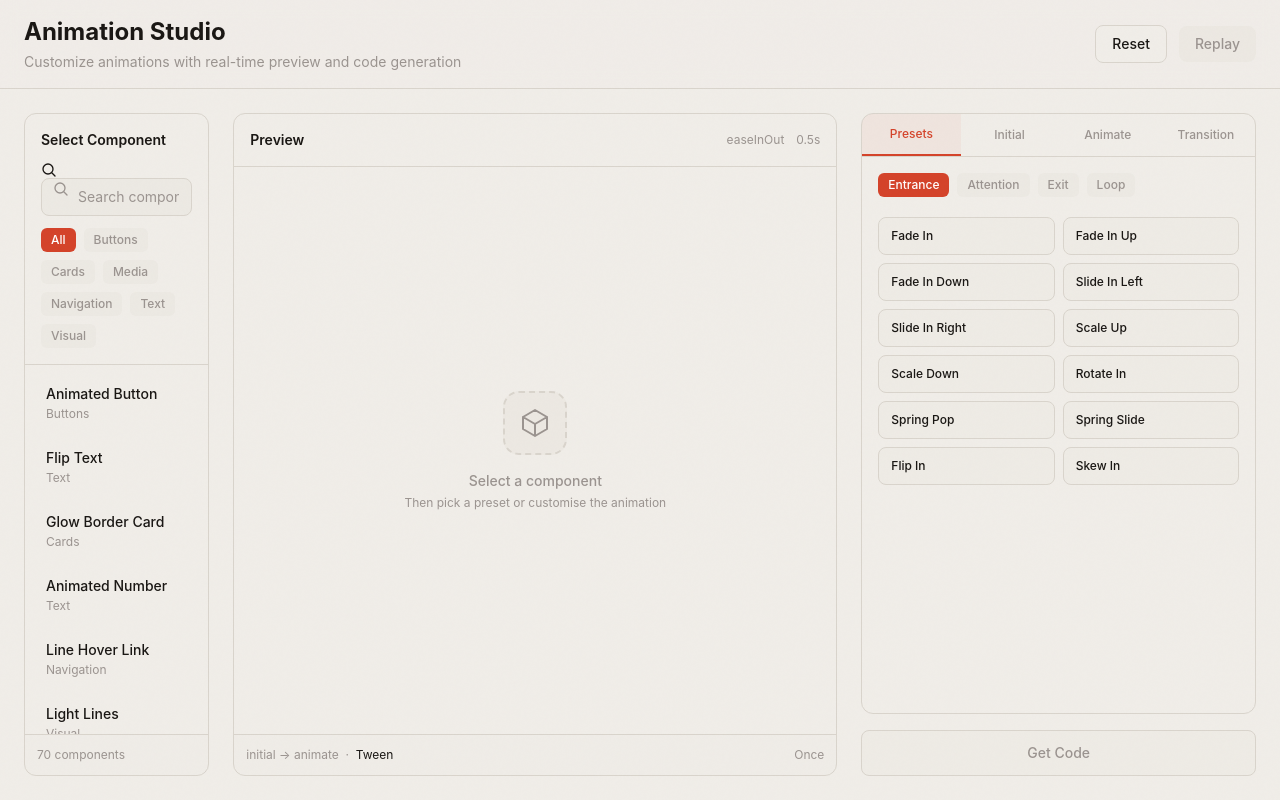
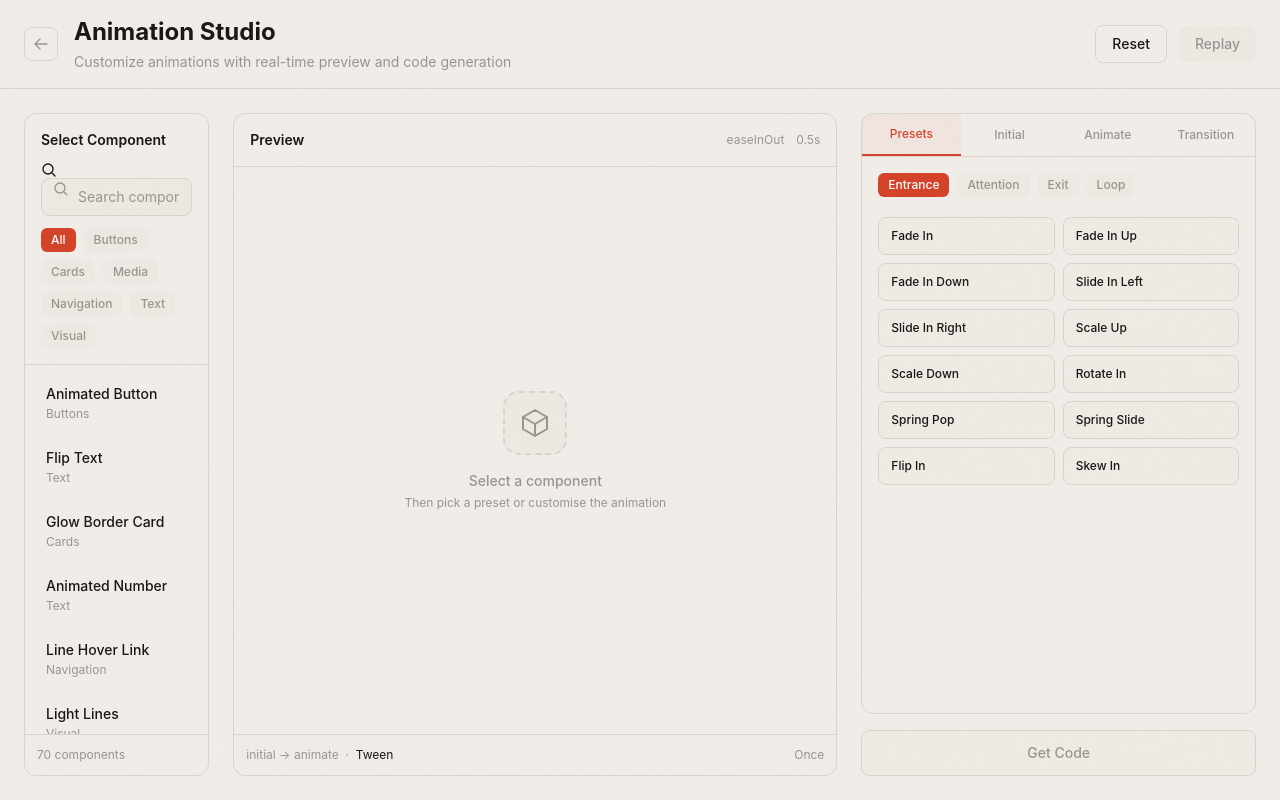
Before and after one commit to sushanttverma/Praxys-UI, a Next.js app: page /studio in a window 1280 px wide. Built offline with nearby package versions, Linux system fonts and the light colour scheme; a web font is replaced by a local one.

Commit message:
fix: add back button to Animation Studio header
Added a left-arrow back button that links to the homepage,
matching the existing design system with border and hover states.

```diff
--- a/app/studio/AnimationStudio.tsx
+++ b/app/studio/AnimationStudio.tsx
@@ -1,6 +1,7 @@
 'use client'
 
 import { useState, useMemo, useCallback } from 'react'
+import Link from 'next/link'
 import { AnimatePresence } from 'framer-motion'
 import { cn } from '@/lib/utils'
 import { getAllComponents } from '@/lib/registry'
@@ -148,11 +149,22 @@ export default function AnimationStudio() {
       <header className="border-b border-border bg-obsidian/95 backdrop-blur-sm flex-shrink-0">
         <div className="mx-auto max-w-[1800px] px-6 py-4">
           <div className="flex items-center justify-between">
-            <div>
-              <h1 className="text-2xl font-bold text-chalk">Animation Studio</h1>
-              <p className="text-sm text-text-faint mt-1">
-                Customize animations with real-time preview and code generation
-              </p>
+            <div className="flex items-center gap-4">
+              <Link
+                href="/"
+                className="p-2 rounded-lg border border-border bg-obsidian text-text-faint hover:text-chalk hover:bg-border/20 transition-colors"
+                aria-label="Back to home"
+              >
+                <svg xmlns="http://www.w3.org/2000/svg" fill="none" viewBox="0 0 24 24" strokeWidth={2} stroke="currentColor" className="w-4 h-4">
+                  <path strokeLinecap="round" strokeLinejoin="round" d="M10.5 19.5L3 12m0 0l7.5-7.5M3 12h18" />
+                </svg>
+              </Link>
+              <div>
+                <h1 className="text-2xl font-bold text-chalk">Animation Studio</h1>
+                <p className="text-sm text-text-faint mt-1">
+                  Customize animations with real-time preview and code generation
+                </p>
+              </div>
             </div>
             <div className="flex items-center gap-3">
               <button
```
